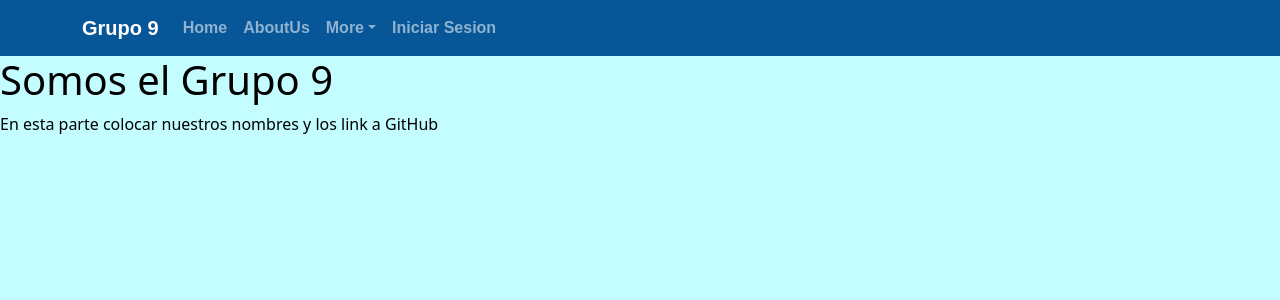
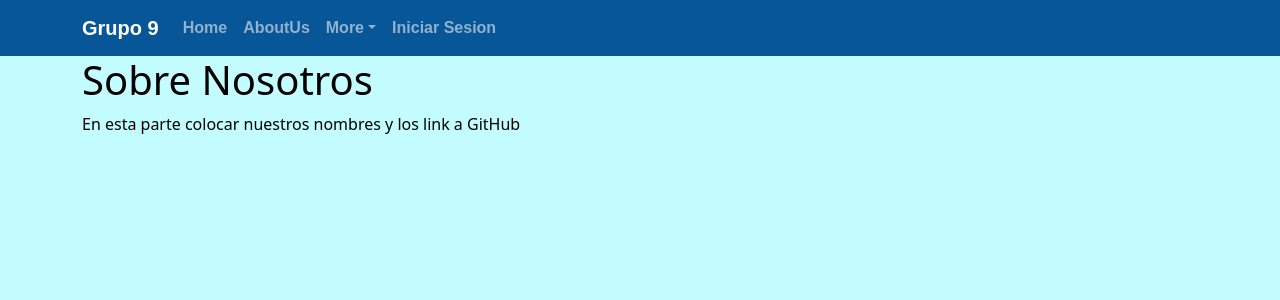
Before and after one commit to CeciTactaca/ProyectoFinal_Grupo9, a React (Vite) app: page /aboutus in a window 1280 px wide. Shown: the top 300 px of the page. Built offline with nearby package versions, Linux system fonts and the light colour scheme.

Commit message:
se modificaron las paginas AramayoMatias

```diff
--- a/src/components/Layout.jsx
+++ b/src/components/Layout.jsx
@@ -38,7 +38,7 @@ function Layout() {
                                 <NavDropdown.Divider />
                             </NavDropdown>
                             {isAuthenticated ?
-                                (<Button variant="outline-success" onClick={manejarLogout}>Cerrar Sesion</Button>)
+                                (<Button variant="success" onClick={manejarLogout}>Cerrar Sesion</Button>)
                                 : (<Nav.Link href="/">Iniciar Sesion</Nav.Link>)}
                         </Nav>
                     </Navbar.Collapse>
--- a/src/pages/AboutUs.jsx
+++ b/src/pages/AboutUs.jsx
@@ -1,10 +1,12 @@
+import { Container } from "react-bootstrap";
+
 function AboutUs() {
 
     return(
-        <>
-          <h1>Somos el Grupo 9</h1>
+        <Container>
+          <h1>Sobre Nosotros</h1>
           <p>En esta parte colocar nuestros nombres y los link a GitHub</p>
-        </>
+        </Container>
 
     )
 };
--- a/src/pages/Error.jsx
+++ b/src/pages/Error.jsx
@@ -1,12 +1,13 @@
+import { Container } from "react-bootstrap";
 import { Link } from "react-router-dom";
 
 function Error() {
 
     return(
-        <>
+        <Container>
         <h1>Error al cargar la Pagina</h1>
         <h1> <Link to="/"> Volver al HOME </Link></h1>
-        </>
+        </Container>
     )
 };
 
--- a/src/pages/Game.jsx
+++ b/src/pages/Game.jsx
@@ -1,7 +1,11 @@
+import { Container } from "react-bootstrap";
+
 function Game() {
 
     return(
+        <Container>
         <h1>GAMES</h1>
+        </Container>
     )
 };
 
--- a/src/pages/NoAutorizados.jsx
+++ b/src/pages/NoAutorizados.jsx
@@ -1,7 +1,11 @@
+import { Container } from "react-bootstrap";
+
 function NoAutorizados() {
 
     return(
+        <Container>
         <h1>No estas autorizado</h1>
+        </Container>
     )
 };
 
--- a/src/pages/Proyectos.jsx
+++ b/src/pages/Proyectos.jsx
@@ -1,7 +1,11 @@
+import { Container } from "react-bootstrap";
+
 function Proyectos() {
 
     return(
+        <Container>
         <h1>Proyectos</h1>
+        </Container>
     )
 };
 
```
